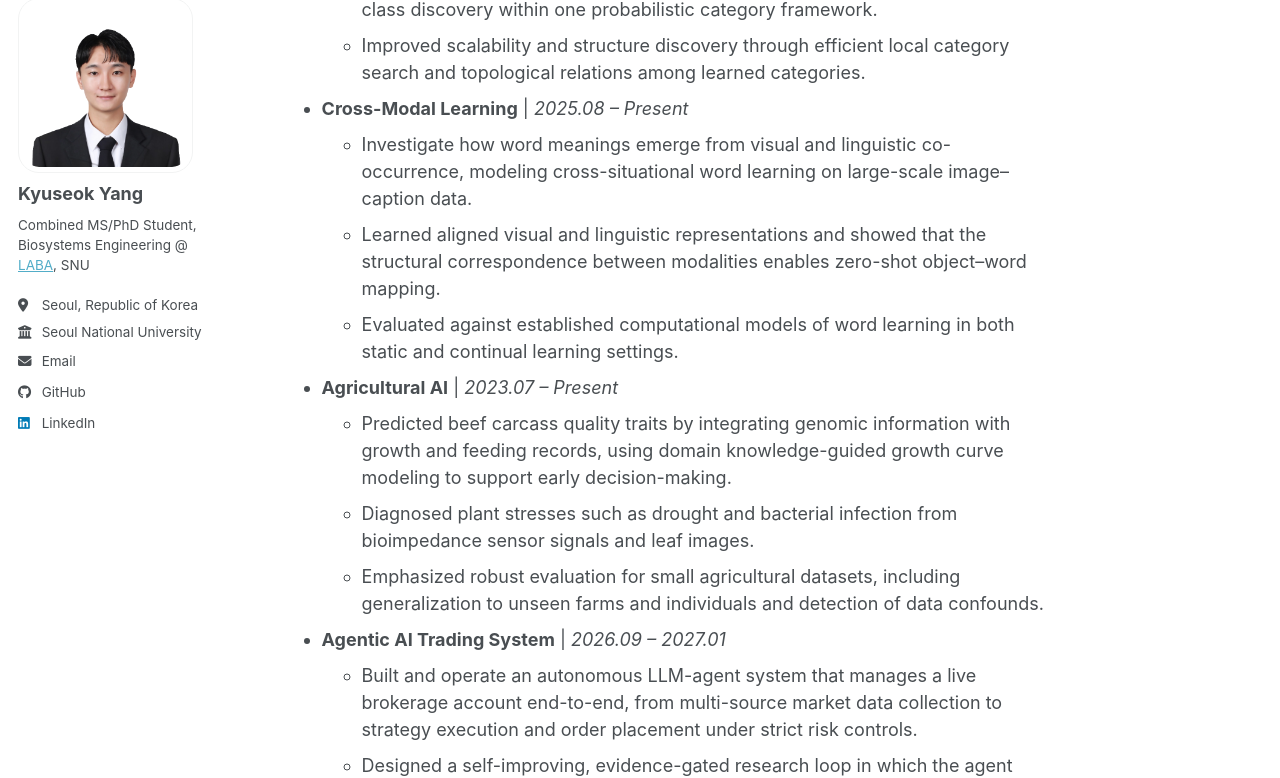
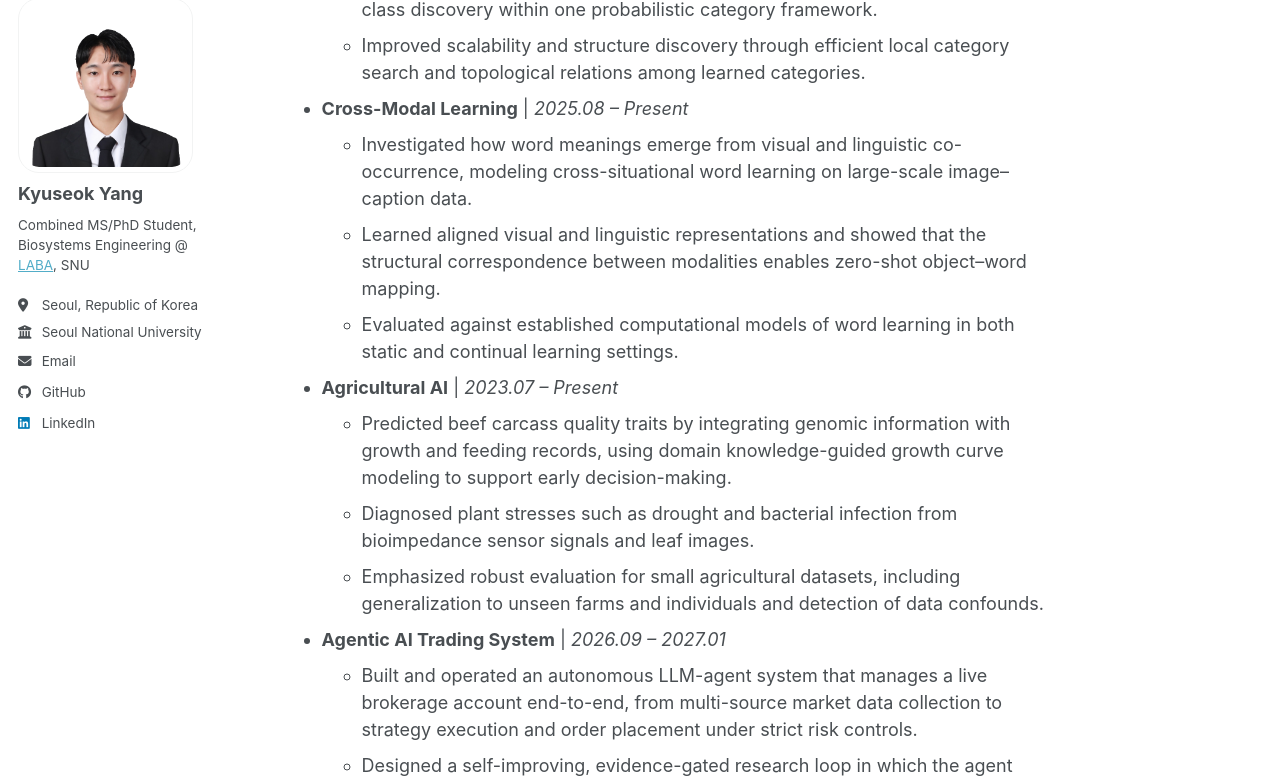
Before and after one commit to kyuseokyang/kyuseokyang.github.io, a Jekyll site: the page built from _pages/about.md, in a window 1280 px wide and 1400 px high, scrolled down 772 px. Shown: the part 126-904 px from the top of the window. Built offline with Jekyll 4.4.1, drawn with Linux system fonts in a browser that asks for light colours; a script bundle is joined from its source files by our own code; library files that are not in the unit come from our copies.

Commit message:
Use past tense in project bullets, plain tab title, and drop favicon
- Home page browser tab title is now just the site name
- Remove custom favicon links so the browser default icon is used
- Make project bullets consistently past tense

Co-Authored-By: Claude Opus 5.5 <noreply@anthropic.com>
Claude-Session: https://claude.ai/code/session_014wUef7etJQnxPjZh1VhMWb

```diff
--- a/_includes/head/custom.html
+++ b/_includes/head/custom.html
@@ -5,13 +5,6 @@
 <!-- Support for Academicons -->
 <link rel="stylesheet" href="{{ base_path }}/assets/css/academicons.css"/>
 
-<!-- favicon from https://commons.wikimedia.org/wiki/File:OOjs_UI_icon_academic-progressive.svg -->
-<link rel="apple-touch-icon" sizes="180x180" href="{{ base_path }}/images/apple-touch-icon-180x180.png"/>
-<link rel="icon" type="image/svg+xml" href="{{ base_path }}/images/favicon.svg"/>
-<link rel="icon" type="image/png" href="{{ base_path }}/images/favicon-32x32.png" sizes="32x32"/>
-<link rel="icon" type="image/png" href="{{ base_path }}/images/favicon-192x192.png" sizes="192x192"/>
-<link rel="manifest" href="{{ base_path }}/images/manifest.json"/>
-<link rel="icon" href="/images/favicon.ico"/>
 <meta name="theme-color" content="#ffffff"/>
 
 <!-- end custom head snippets -->
--- a/_includes/seo.html
+++ b/_includes/seo.html
@@ -6,7 +6,7 @@
 {% endif %}
 {% assign seo_url = seo_url | default: site.github.url %}
 
-{% if page.title %}
+{% if page.title and page.url != "/" %}
   {% assign seo_title = page.title | append: " " | append: site.title_separator | append: " " | append: site.title %}
 {% endif %}
 
--- a/_pages/about.md
+++ b/_pages/about.md
@@ -30,7 +30,7 @@ Projects
   * Unified unsupervised clustering, class-incremental classification, and novel class discovery within one probabilistic category framework.
   * Improved scalability and structure discovery through efficient local category search and topological relations among learned categories.
 * **Cross-Modal Learning** \| *2025.08 – Present*
-  * Investigate how word meanings emerge from visual and linguistic co-occurrence, modeling cross-situational word learning on large-scale image–caption data.
+  * Investigated how word meanings emerge from visual and linguistic co-occurrence, modeling cross-situational word learning on large-scale image–caption data.
   * Learned aligned visual and linguistic representations and showed that the structural correspondence between modalities enables zero-shot object–word mapping.
   * Evaluated against established computational models of word learning in both static and continual learning settings.
 * **Agricultural AI** \| *2023.07 – Present*
@@ -38,7 +38,7 @@ Projects
   * Diagnosed plant stresses such as drought and bacterial infection from bioimpedance sensor signals and leaf images.
   * Emphasized robust evaluation for small agricultural datasets, including generalization to unseen farms and individuals and detection of data confounds.
 * **Agentic AI Trading System** \| *2026.09 – 2027.01*
-  * Built and operate an autonomous LLM-agent system that manages a live brokerage account end-to-end, from multi-source market data collection to strategy execution and order placement under strict risk controls.
+  * Built and operated an autonomous LLM-agent system that manages a live brokerage account end-to-end, from multi-source market data collection to strategy execution and order placement under strict risk controls.
   * Designed a self-improving, evidence-gated research loop in which the agent reviews its own trading outcomes, validates candidate strategies through large-scale historical backtesting, and deploys them only after staged verification.
   * Orchestrated multi-agent collaboration between operation and research agents, while building market datasets for future reinforcement learning-based decision models.
 
```
